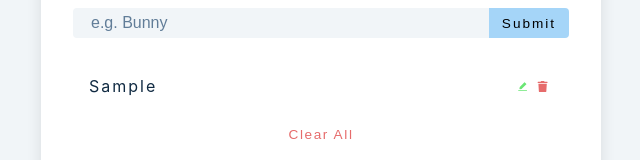
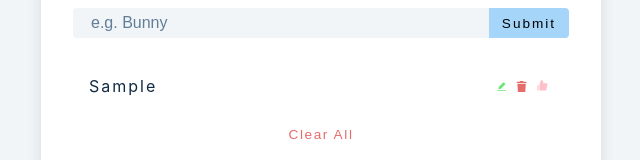
Before and after one commit to AlexBachurin/react-post-edit-delete-app, a React (Create React App) app: page / in a window 1280 px wide. Both pictures are taken after typing "Sample" into the empty fields and a click on the button "Submit". Shown: the part 204-364 px from the top of the page, without its empty margins (319-959 px from the left). Built offline with nearby package versions, Linux system fonts and the light colour scheme.

Commit message:
like post functionality

```diff
--- a/src/App.js
+++ b/src/App.js
@@ -1,6 +1,6 @@
 import React, { useState, useEffect } from 'react'
 import { FaTrash } from 'react-icons/fa'
-import { AiFillEdit } from 'react-icons/ai'
+import { AiFillEdit, AiFillLike, AiFillHeart } from 'react-icons/ai'
 function App() {
   //setup list to store our items
   const [list, setList] = useState([]);
@@ -25,7 +25,6 @@ function App() {
         return item.id === itemToEdit.id ? { ...item, body: userInput } : item
       })
       //and set it to state to display
-      console.log(newList);
       setList(newList);
       //disable edit state
       setIsEdit(false);
@@ -36,7 +35,7 @@ function App() {
     else {
       //create new post as an object with a unique id and body of userinput
       //!!important to use toString() so we wont get object back as a uniq id
-      const newPost = { id: new Date().getTime().toString() + Math.random(), body: userInput }
+      const newPost = { id: new Date().getTime().toString() + Math.random(), body: userInput, liked: false }
 
       //add user input in our list in state
       setList((list) => {
@@ -75,6 +74,20 @@ function App() {
     setList([]);
   }
 
+  //Like Item
+  const likeItem = (e) => {
+    const target = e.currentTarget;
+
+    //find clicked item by id and return changed new list with changed item property in it
+    //toggle item.liked property depending in which state it is right now
+    const newList = list.map(item => {
+      return item.id === target.id ? { ...item, liked: !item.liked } : item;
+    })
+
+    setList(newList);
+
+  }
+
   return (
     <section className='section-center'>
       <form onSubmit={submitHandler} action="" className="post-form">
@@ -90,11 +103,16 @@ function App() {
           {/* display list */}
           {list.map((item) => {
             return (
-              <article key={item.id} className="post-item">
-                <p className="title">{item.body}</p>
+              <article key={item.id} className='post-item'>
+                <div className="post-title">
+                  <p className="title">{item.body}</p>
+                  <span className={item.liked ? 'show-like' : 'hide-like'}><AiFillHeart /></span>
+
+                </div>
                 <div className="btn-container">
                   <button onClick={editItem} id={item.id} type='button' className='edit-btn'><AiFillEdit /></button>
                   <button onClick={deleteItem} id={item.id} className="delete-btn" type='button'><FaTrash /></button>
+                  <button onClick={likeItem} id={item.id} type='button' className='like-btn'><AiFillLike /></button>
                 </div>
               </article>
             )
--- a/src/index.css
+++ b/src/index.css
@@ -265,7 +265,8 @@ post List
   transition: var(--transition);
 }
 .edit-btn,
-.delete-btn {
+.delete-btn,
+.like-btn {
   background: transparent;
   border-color: transparent;
   cursor: pointer;
@@ -304,3 +305,25 @@ post List
 .clear-btn:hover {
   color: var(--clr-red-dark);
 }
+.like-btn {
+  color: pink;
+  font-size: 0.8rem;
+}
+.like-btn:hover {
+  color: red;
+}
+
+.post-title {
+  display: flex;
+  justify-content: center;
+  align-items: center;
+}
+.show-like {
+  display: grid;
+  place-items: center;
+  padding-left: 5px;
+  color: red;
+}
+.hide-like {
+  display: none;
+}
```
